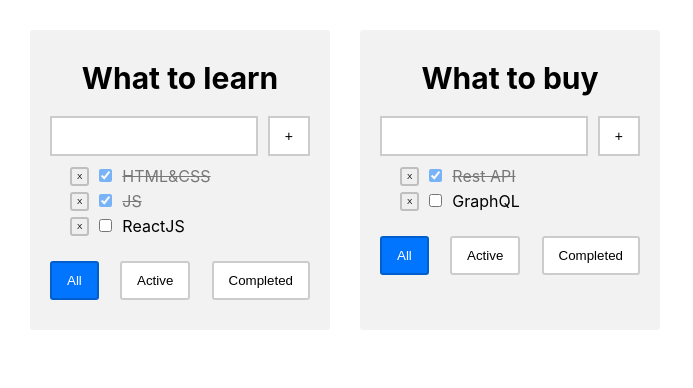
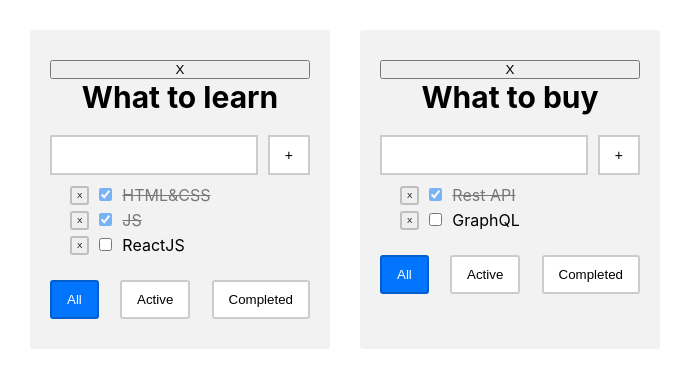
Before and after one commit to boberskyi/toDoList, a React (Create React App) app: page / in a window 1280 px wide. Shown: the top 388 px of the page, without its empty margins (0-693 px from the left). Built offline with nearby package versions, Linux system fonts and the light colour scheme.

Commit message:
todolists remove

```diff
--- a/src/App.tsx
+++ b/src/App.tsx
@@ -38,7 +38,6 @@ function App(): JSX.Element {
   })
 
   const changeTask = (tasklistId:string, taskId:string, newIsDone: boolean): void => {
-    //setTasks(tasks.map(task => (task.id === taskId) ? {...task, isDone: newIsDone} : task))
     setTasks({...tasks, [tasklistId]: tasks[tasklistId].map(t => t.id === taskId ? {...t, isDone: newIsDone} : t)})
   }
 
@@ -53,6 +52,11 @@ function App(): JSX.Element {
 
   const filterTasks = (tasklistId:string, filter: FilterValuePropsType): void => {
     setTodolists(todolists.map(tl => tl.id === tasklistId ? {...tl, filter: filter}: tl));
+  }
+
+  const removeTodolist = (todoListid: string): void => {
+    setTodolists(todolists.filter(tl => tl.id !== todoListid));
+    delete(tasks[todoListid]);
   }
 
   return (
@@ -74,6 +78,7 @@ function App(): JSX.Element {
             filter={tl.filter}
             filterTasks={filterTasks}
             removeTasks={removeTasks}
+            removeTodolist={removeTodolist}
             addTask={addTask}
             changeTask={changeTask}
           />
--- a/src/components/ToDoList/ToDoList.tsx
+++ b/src/components/ToDoList/ToDoList.tsx
@@ -10,6 +10,7 @@ type ToDoListPropsType = {
   tasks: Array<TasksPropsType>
   filterTasks: (tasklistId:string, filter: FilterValuePropsType) => void
   removeTasks: (tasklistId:string, id: string) => void
+  removeTodolist: (id: string) => void
   addTask: (tasklistId:string, title: string) => void
   changeTask: (tasklistId:string, taskId:string, newIsDone: boolean) => void
   filter: FilterValuePropsType
@@ -22,8 +23,13 @@ export type TasksPropsType = {
 
 
 export const ToDoList:FC<ToDoListPropsType> = (props):JSX.Element => {
+  const removeTodolistHandler = () => {
+    props.removeTodolist(props.todoListid);
+  }
+
   return (
     <StyledToDoList>
+      <button onClick={removeTodolistHandler}>X</button>
       <StyledHeading>{props.title}</StyledHeading>
       <TaskAddForm
         addTask={props.addTask}
```
